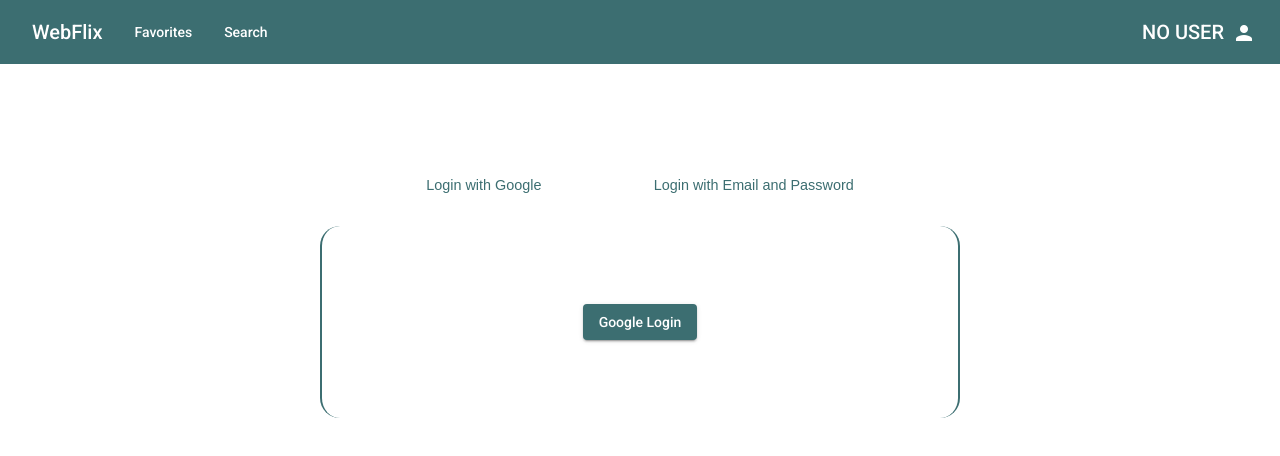
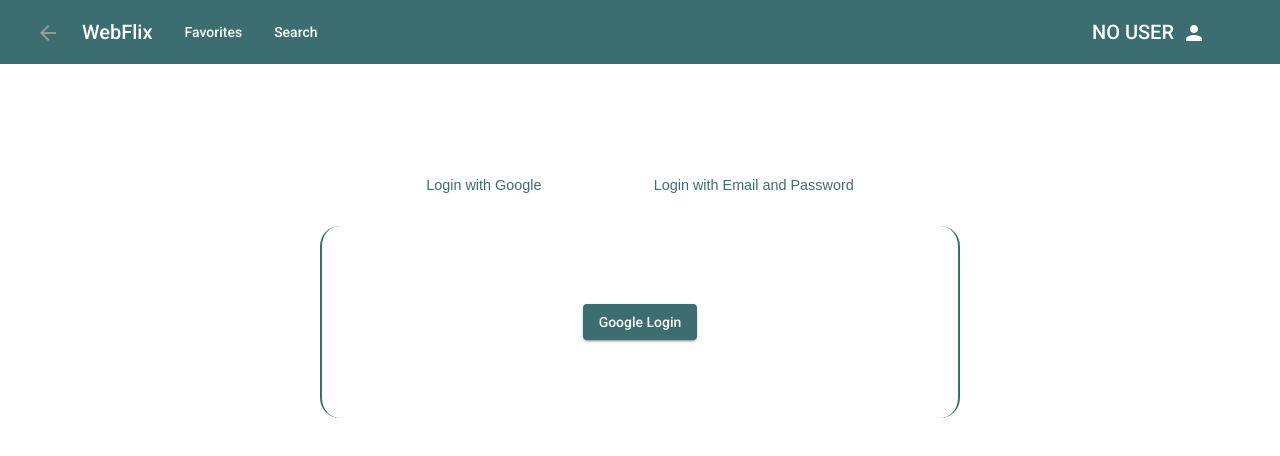
Before and after one commit to izacpeterson/mtech-angular-movie, an Angular app: page /login in a window 1280 px wide. Shown: the top 456 px of the page. Built offline with nearby package versions, Linux system fonts and the light colour scheme; no server answers.

Commit message:
updated navbar and back button functionality

```diff
--- a/src/app/app.component.ts
+++ b/src/app/app.component.ts
@@ -13,8 +13,6 @@ export class AppComponent {
     private firebase: FirebaseApiService
   ) {}
 
-  ngOnInit() {
-    this.firebase.init();
-  }
+  ngOnInit() {}
 
 }
--- a/src/app/components/movie-details/movie-details.component.html
+++ b/src/app/components/movie-details/movie-details.component.html
@@ -3,9 +3,9 @@
     <img [src]="imageURL + 'w342' + movie.poster_path" alt="" />
   </div>
   <div [ngClass]="XSmallScreen ? 'xsmall-right' : 'right'">
-    <button mat-button (click)="backClicked()">
+    <!-- <button mat-button (click)="backClicked()">
       <mat-icon>arrow_back</mat-icon>
-    </button>
+    </button> -->
     <h1>{{ movie.title }}</h1>
     <div class="subtitle-details">
       <p>{{ movieRating }}</p>
--- a/src/app/components/movie-details/movie-details.component.ts
+++ b/src/app/components/movie-details/movie-details.component.ts
@@ -42,7 +42,7 @@ export class MovieDetailsComponent implements OnInit {
   ];
   chatBar: string = '';
   chatName: string = '';
-  chatList: any = []; //{ user: 'user1', message: 'hi' };
+  // chatList: any = []; //{ user: 'user1', message: 'hi' };
   comments: any = [];
   ratingValue: number = 0;
 
@@ -241,7 +241,7 @@ export class MovieDetailsComponent implements OnInit {
     })
   }
 
-  backClicked() {
-    this.location.back();
-  }
+  // backClicked() {
+  //   this.location.back();
+  // }
 }
--- a/src/app/components/navbar/navbar.component.html
+++ b/src/app/components/navbar/navbar.component.html
@@ -1,29 +1,80 @@
-<mat-toolbar *ngIf="!XSmallScreen" class="toolbar">
+<mat-toolbar *ngIf="!XSmallScreen" class="toolbar large">
+
+  <span class="left">
+    <div class="back-button-container">
+      <button
+        mat-button
+        (click)="backClicked()"
+        *ngIf="backButtonEnabled()">
+        <mat-icon>arrow_back</mat-icon>
+      </button>
+      <button
+        mat-button
+        *ngIf="!backButtonEnabled()"
+        style="color: #999; cursor: default">
+        <mat-icon>arrow_back</mat-icon>
+      </button>
+    </div>
+
     <button mat-button routerLink="/">
       <h1>WebFlix</h1>
     </button>
+
     <button mat-button routerLink="/favorites">Favorites</button>
     <button mat-button routerLink="/search">Search</button>
-  <span class="spacer"></span>
+  </span>
+
+  <!-- <span class="spacer"></span> -->
+
+  <span class="right">
     <span>{{ navName }}</span>
 
     <button mat-icon-button [matMenuTriggerFor]="logout">
       <mat-icon>person</mat-icon>
     </button>
+
     <mat-menu #logout="matMenu">
       <button mat-menu-item (click)="logOutUser()">Logout</button>
     </mat-menu>
+
+    <span class="right-spacer"></span>
+  </span>
+
 </mat-toolbar>
 
-<mat-toolbar *ngIf="XSmallScreen" class="toolbar">
+
+<mat-toolbar *ngIf="XSmallScreen" class="toolbar small">
+
+  <span class="left">
+    <div class="back-button-container">
+      <button
+        mat-button
+        (click)="backClicked()"
+        *ngIf="backButtonEnabled()">
+        <mat-icon>arrow_back</mat-icon>
+      </button>
+      <button
+        mat-button
+        *ngIf="!backButtonEnabled()"
+        style="color: #999; cursor: default">
+        <mat-icon>arrow_back</mat-icon>
+      </button>
+    </div>
+  </span>
+
+  <h1 routerLink="/">WebFlix</h1>
+
+  <span class="right">
+    <!-- <h1 routerLink="/">WebFlix</h1> -->
     <button mat-button [matMenuTriggerFor]="menu">
       <mat-icon>menu</mat-icon>
     </button>
-  <h1 routerLink="/">WebFlix</h1>
     <mat-menu #menu="matMenu">
       <span mat-menu-item>{{navName}}</span>
       <button mat-menu-item routerLink="/favorites">Favorites</button>
       <button mat-menu-item routerLink="/search">Search</button>
       <button mat-menu-item (click)="logOutUser()">Logout</button>
     </mat-menu>
+  </span>
+
 </mat-toolbar>
--- a/src/app/components/navbar/navbar.component.scss
+++ b/src/app/components/navbar/navbar.component.scss
@@ -1,10 +1,42 @@
 @import '../../../styles.scss';
+
+$back_button_width: 50px;
 
 .toolbar {
     background-color: $primary;
     color: white;
+
+    .left, .right {
+        display: flex;
+        align-items: center;
+    }
+    .left {
+
+    }
+    .right {
+
+    }
+    .back-button-container, .right-spacer {
+        width: $back_button_width;
+    }
 }
 
-.spacer {
-    flex: 1 1 auto;
+.toolbar.large {
+    display: flex;
+    justify-content: space-between;
+    align-items: center;
 }
+
+.toolbar.small {
+    display: flex;
+    justify-content: space-between;
+    align-items: center;
+    .right-justify {
+        display: flex;
+        align-items: center;
+    }
+}
+
+// .spacer {
+//     flex: 1 1 auto;
+// }
--- a/src/app/components/navbar/navbar.component.ts
+++ b/src/app/components/navbar/navbar.component.ts
@@ -1,5 +1,7 @@
 import { Breakpoints, BreakpointObserver } from '@angular/cdk/layout';
 import { Component, OnInit } from '@angular/core';
+import { Router } from '@angular/router';
+import { Location } from '@angular/common';
 import { UserService } from 'src/app/services/user.service';
 
 @Component({
@@ -23,6 +25,8 @@ export class NavbarComponent implements OnInit {
   constructor(
     private userService: UserService,
     private breakpointObserver: BreakpointObserver,
+    private router: Router,
+    private location: Location,
   ) {
     breakpointObserver
       .observe([
@@ -54,4 +58,16 @@ export class NavbarComponent implements OnInit {
   logOutUser() {
     this.userService.logOutUser()
   }
+
+  backClicked() {
+    this.location.back();
+  }
+  backButtonEnabled(): boolean {
+    const path = this.location.path();
+    if (path === "/search" || path === "/login") {
+      return false;
+    }
+    return true;
+  }
+
 }
```
Lines whose indentation alone changed are shown as unchanged.
